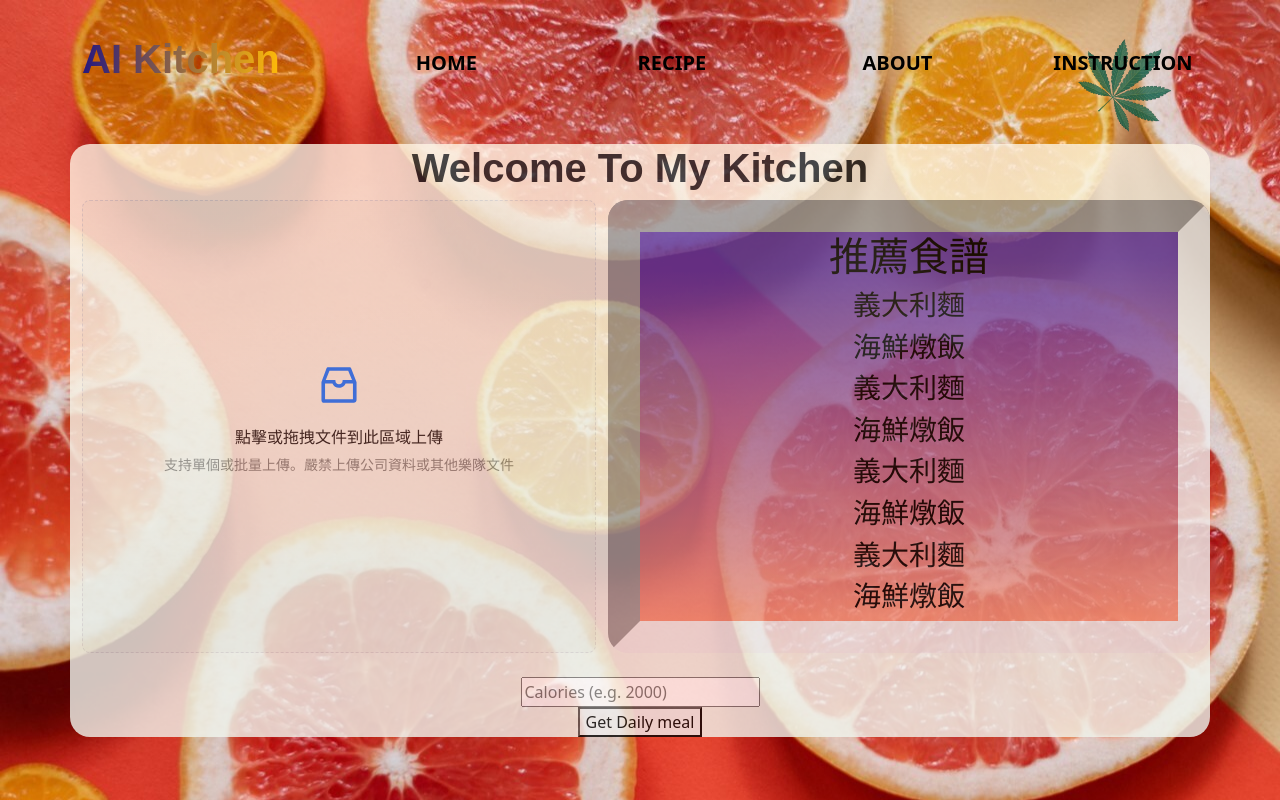
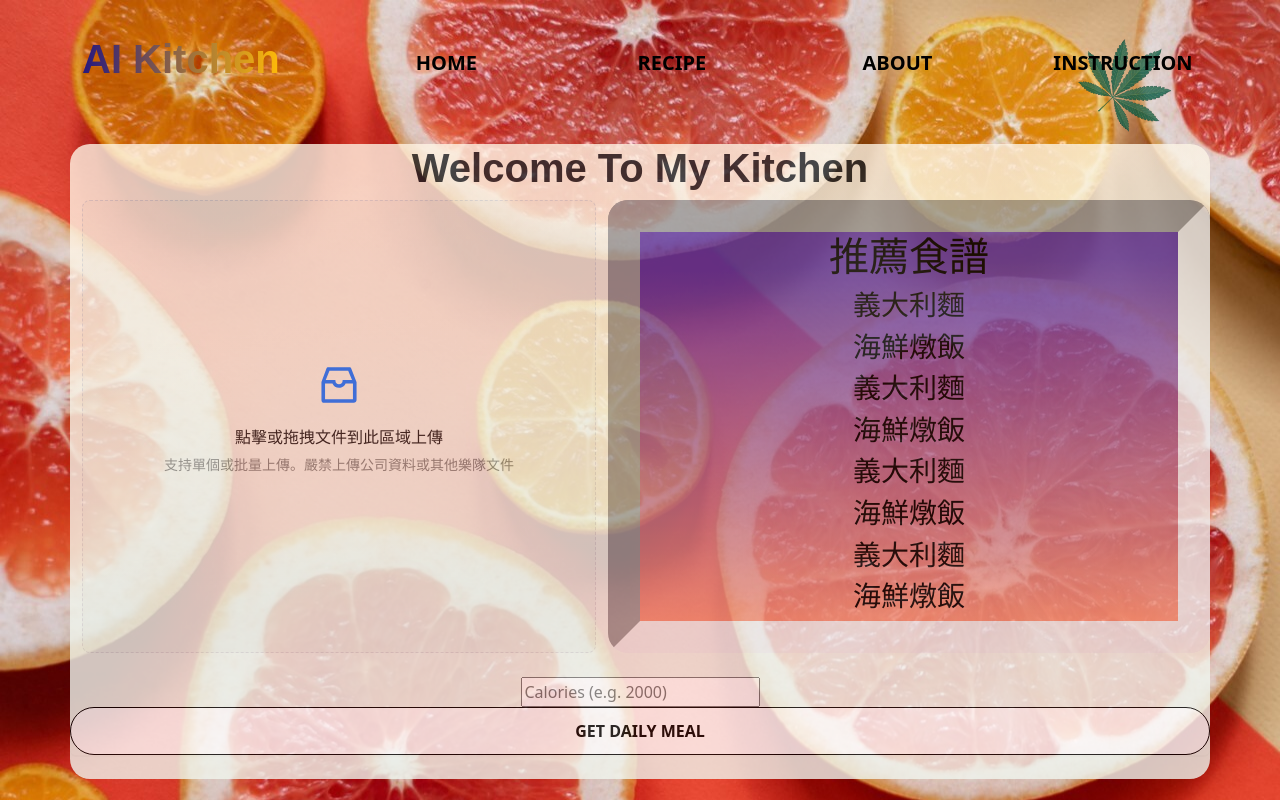
Before and after one commit to KuoChenLee/frontend_food, a React (Create React App) app: page / in a window 1280 px wide. Shown: the top 800 px of the page. Built offline with nearby package versions, Linux system fonts and the light colour scheme.

Commit message:
third commit

```diff
--- a/src/Anothor_Page/Home1.js
+++ b/src/Anothor_Page/Home1.js
@@ -98,13 +98,23 @@ function Home1(){
                 {/*<div>*/}
                 {/*    <Search placeholder="input search text" onSearch={onSearch} enterButton onChange={handlechange} onClick={()=>getMealData()}/>*/}
                 {/*</div>*/}
+                <div>
+                    <Row>
                         <section className="controls">
                             <input
                                 type="number"
                                 placeholder="Calories (e.g. 2000)"
                                 onChange={handlechange}/>
+
                         </section>
-                <button onClick={()=>getMealData()}>Get Daily meal</button>
+                    </Row>
+                    <Row>
+                        <Button onClick={()=>getMealData()} className="btn-59">Get Daily meal</Button>
+                    </Row>
+
+
+                </div>
+
                 {mealData && <MealList mealData={mealData}/>}
                 <br/>
             </Container>
--- a/src/App.css
+++ b/src/App.css
@@ -237,3 +237,116 @@
     background-position: 500%;
   }
 }
+
+.btn-59,
+.btn-59 *,
+.btn-59 :after,
+.btn-59 :before,
+.btn-59:after,
+.btn-59:before {
+  border: 0 solid;
+  box-sizing: border-box;
+}
+.btn-59 {
+  -webkit-tap-highlight-color: transparent;
+  -webkit-appearance: button;
+  background-color: #000;
+  background-image: none;
+  color: #fff;
+  cursor: pointer;
+  font-family: ui-sans-serif, system-ui, -apple-system, BlinkMacSystemFont,
+  Segoe UI, Roboto, Helvetica Neue, Arial, Noto Sans, sans-serif,
+  Apple Color Emoji, Segoe UI Emoji, Segoe UI Symbol, Noto Color Emoji;
+  font-size: 100%;
+  line-height: 1.5;
+  margin: 0;
+  -webkit-mask-image: -webkit-radial-gradient(#000, #fff);
+  padding: 0;
+  display: flex;
+  justify-content: center;
+  align-items: center;
+}
+.btn-59:disabled {
+  cursor: default;
+}
+.btn-59:-moz-focusring {
+  outline: auto;
+}
+.btn-59 svg {
+  display: block;
+  vertical-align: middle;
+}
+.btn-59 [hidden] {
+  display: none;
+}
+.btn-59 {
+  background: none;
+  box-sizing: border-box;
+  color: #000;
+  display: block;
+  font-weight: 900;
+  -webkit-mask-image: none;
+  padding: 1.5rem 4rem;
+  position: relative;
+  text-transform: uppercase;
+}
+.btn-59 span {
+  background: #fff;
+  border: 1px solid;
+  border-radius: 999px;
+  display: grid;
+  inset: 0;
+  place-items: center;
+  pointer-events: none;
+  position: absolute;
+}
+.btn-59:hover span {
+  -webkit-animation: tada 0.8s;
+  animation: tada 0.8s;
+}
+@-webkit-keyframes tada {
+  0% {
+    transform: scaleX(1);
+  }
+  10%,
+  20% {
+    transform: scale3d(0.9, 0.9, 0.9) rotate(-3deg);
+  }
+  30%,
+  50%,
+  70%,
+  90% {
+    transform: scale3d(1.1, 1.1, 1.1) rotate(3deg);
+  }
+  40%,
+  60%,
+  80% {
+    transform: scale3d(1.1, 1.1, 1.1) rotate(-3deg);
+  }
+  to {
+    transform: scaleX(1);
+  }
+}
+@keyframes tada {
+  0% {
+    transform: scaleX(1);
+  }
+  10%,
+  20% {
+    transform: scale3d(0.9, 0.9, 0.9) rotate(-3deg);
+  }
+  30%,
+  50%,
+  70%,
+  90% {
+    transform: scale3d(1.1, 1.1, 1.1) rotate(3deg);
+  }
+  40%,
+  60%,
+  80% {
+    transform: scale3d(1.1, 1.1, 1.1) rotate(-3deg);
+  }
+  to {
+    transform: scaleX(1);
+  }
+}
```
Lines whose indentation alone changed are shown as unchanged.
